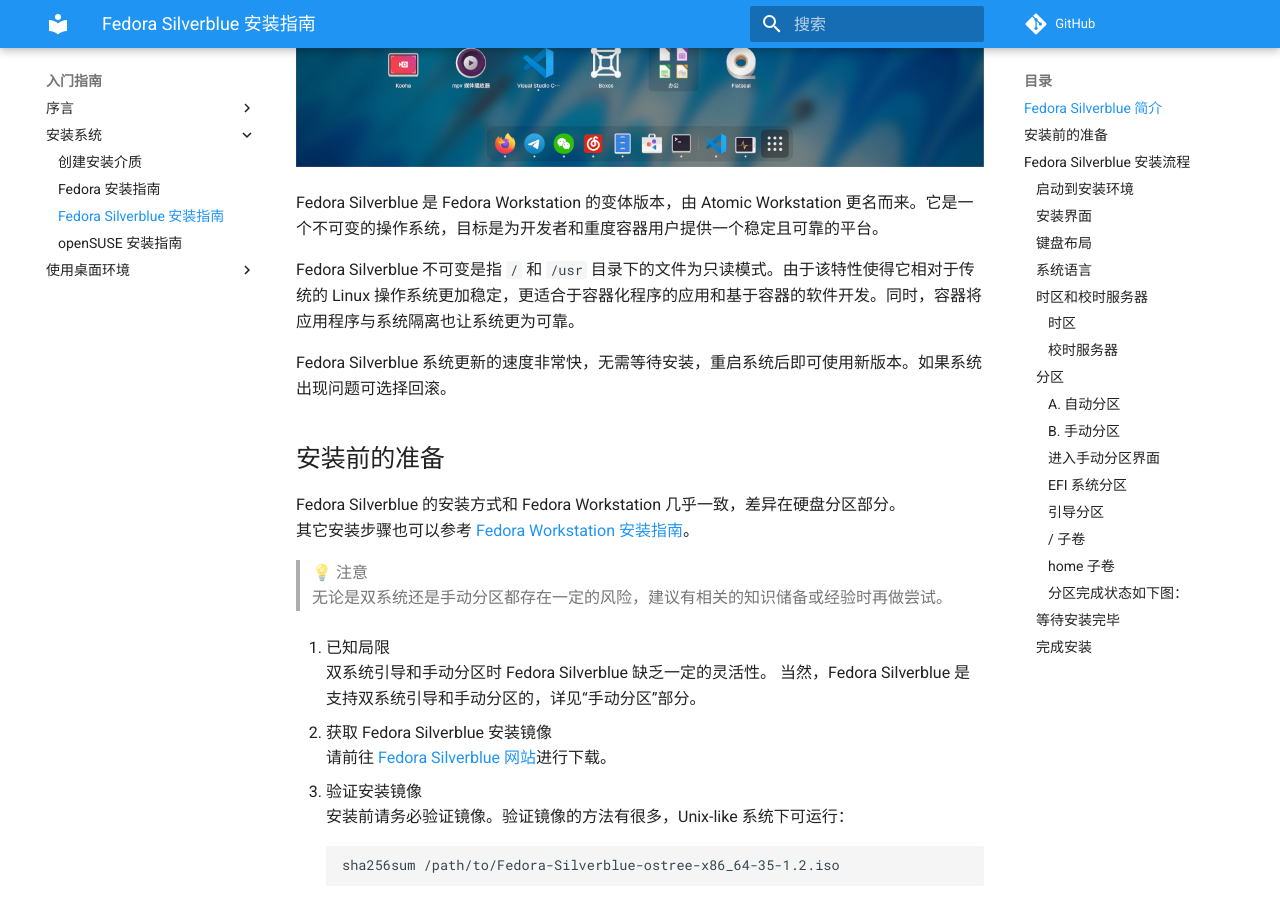
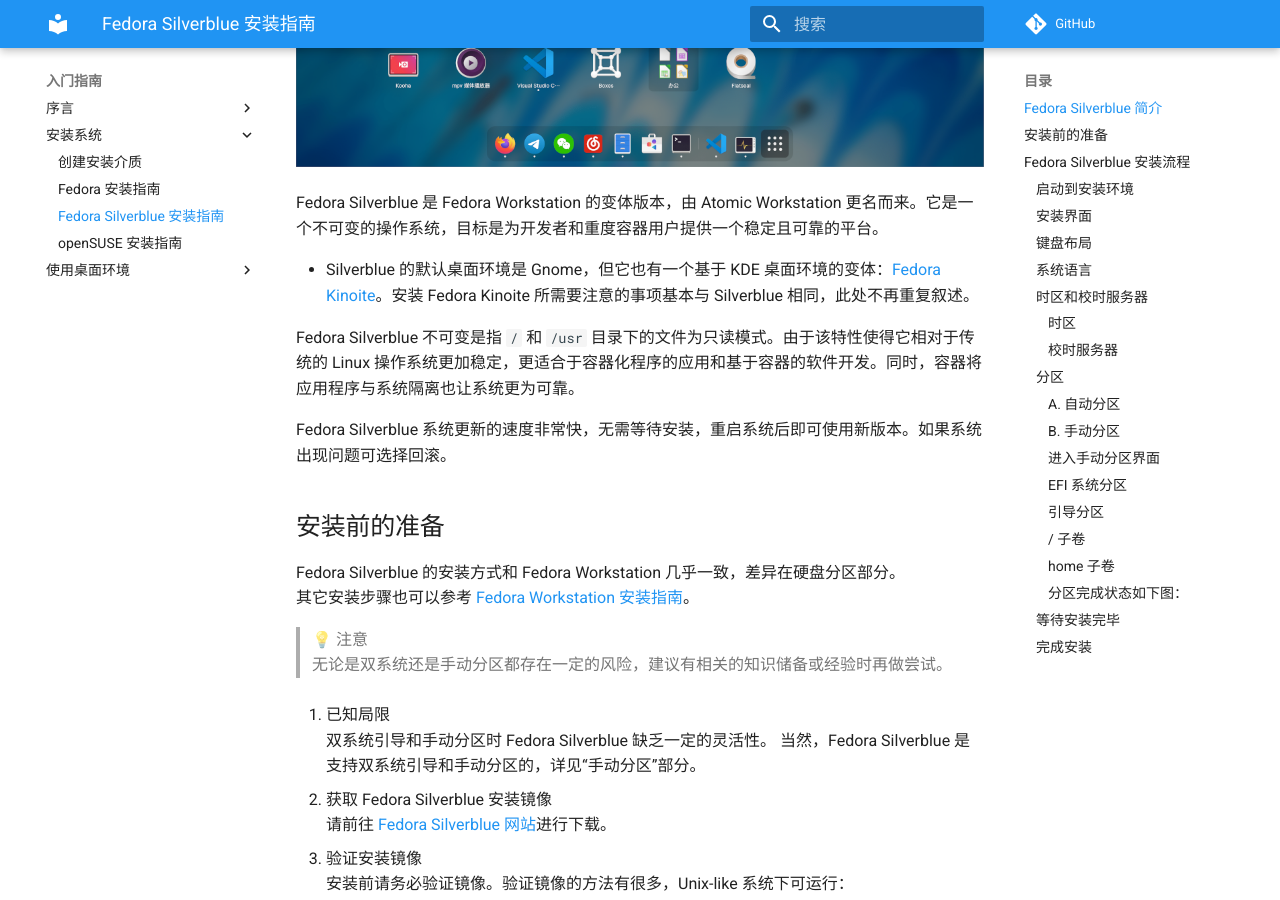
Before and after one commit to linuxhitchhiker/THGLG, an MkDocs documentation site: the page built from docs/entry/installation/fedora-silverblue.md, in a window 1280 px wide and 900 px high, scrolled down 499 px. Built offline with MkDocs 1.6.1 and Material for MkDocs 9.7.7, drawn with Linux system fonts in a browser that asks for light colours; comment, search, counter and statistics services are not loaded.

Commit message:
Update fedora-silverblue.md

```diff
--- a/docs/entry/installation/fedora-silverblue.md
+++ b/docs/entry/installation/fedora-silverblue.md
@@ -6,6 +6,8 @@
 ![fedora_silverblue_1.png](./assets/silverblue/1.png)
 
 Fedora Silverblue 是 Fedora Workstation 的变体版本，由 Atomic Workstation 更名而来。它是一个不可变的操作系统，目标是为开发者和重度容器用户提供一个稳定且可靠的平台。
+
+- Silverblue 的默认桌面环境是 Gnome，但它也有一个基于 KDE 桌面环境的变体：[Fedora Kinoite](https://kinoite.fedoraproject.org/)。安装 Fedora Kinoite 所需要注意的事项基本与 Silverblue 相同，此处不再重复叙述。
 
 Fedora Silverblue 不可变是指 `/` 和 `/usr` 目录下的文件为只读模式。由于该特性使得它相对于传统的 Linux 操作系统更加稳定，更适合于容器化程序的应用和基于容器的软件开发。同时，容器将应用程序与系统隔离也让系统更为可靠。
 
```
